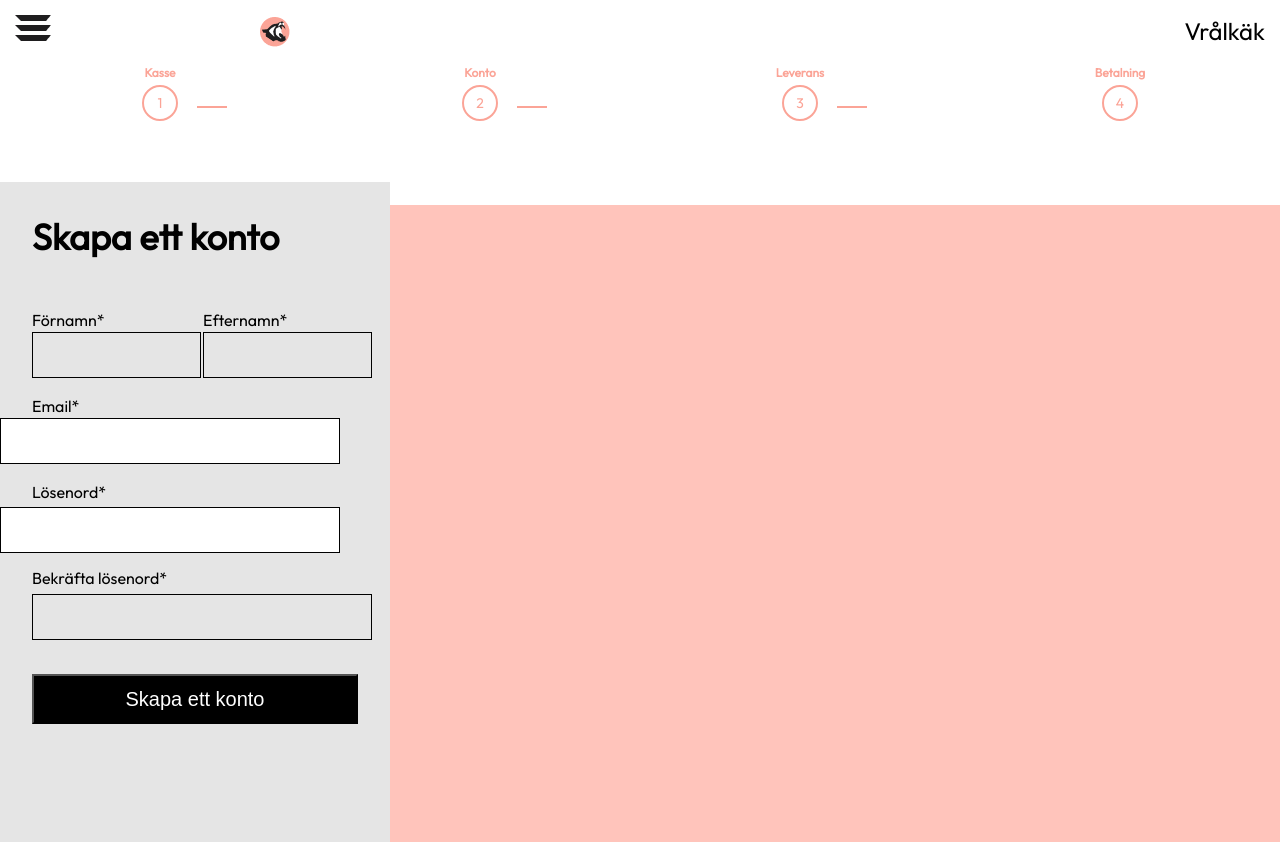
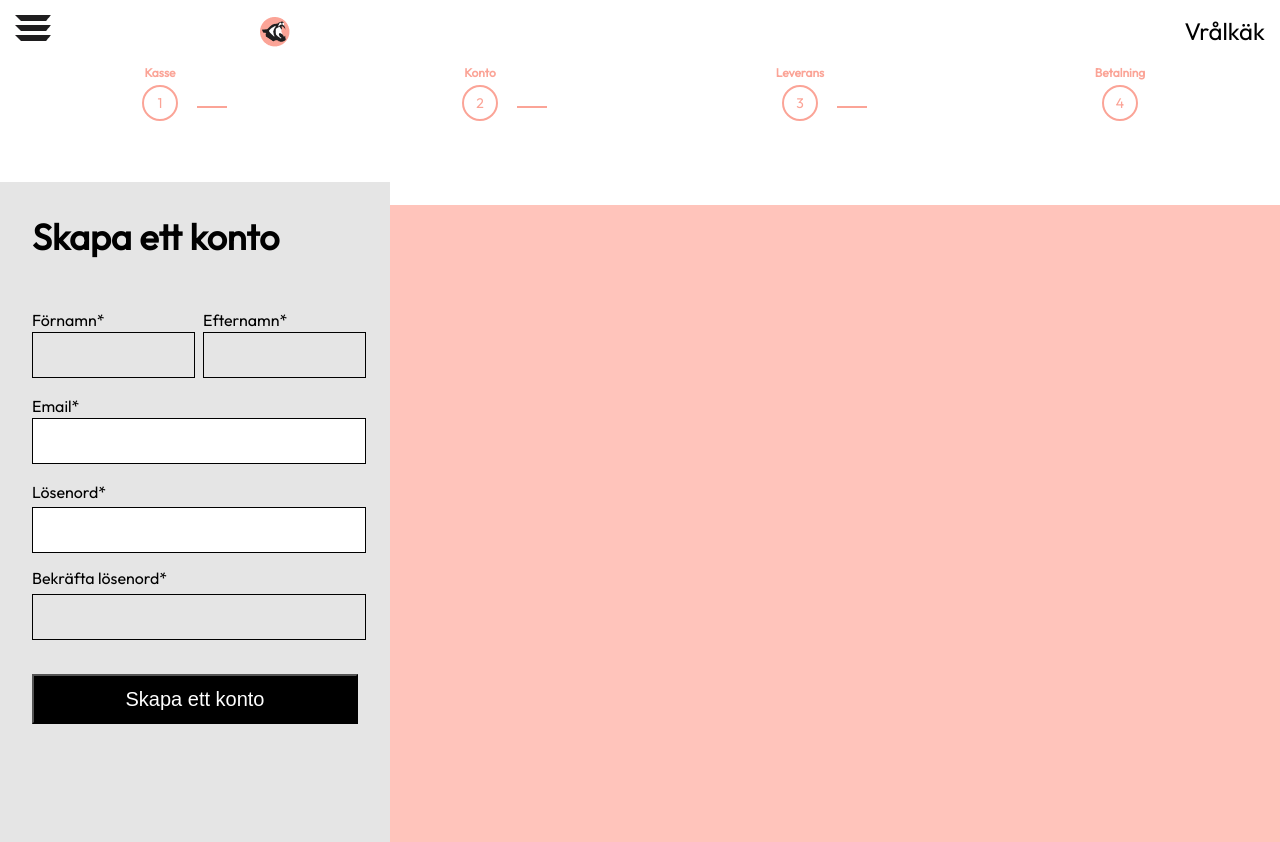
Before and after one commit to LuliyaMasfun/vralkak-app, a React (Create React App) app: page /signup in a window 1280 px wide. Built offline with nearby package versions, Linux system fonts and the light colour scheme.

Commit message:
Nu är all css fixat

```diff
--- a/Static/LoginPage/SignUpPage.js
+++ b/Static/LoginPage/SignUpPage.js
@@ -2,7 +2,7 @@
 var namn = sessionStorage.getItem("UserName");
 document.getElementById("greetingUser").innerHTML ="Välkommen in, " + namn +"!";
 
-function fullvalidation(){
+    function fullvalidation(){
     validateEmail();
     validatePassword();
     checkIfPasswordMatch();
--- a/src/components/LogIn.js
+++ b/src/components/LogIn.js
@@ -1,6 +1,7 @@
 import React from 'react'
 import './Login.css'
 import './Body.css'
+import { Link } from 'react-router-dom'
 
 export default function LogIn() {
   return (
@@ -18,7 +19,7 @@ export default function LogIn() {
         <p className="orText">eller</p>
         <div className="border2"></div>
     </div>
-    <button className="signUpSubmitButton" type="button" onclick="location.href='SignUpPage.html'">Skapa ett konto</button>
+    <Link to ="/signup" className="signUpSubmitButton">Skapa ett konto</Link>
     <p className="continueGuest"> Fortsätt som gäst </p>
 
       </div>
--- a/src/components/Login.css
+++ b/src/components/Login.css
@@ -81,6 +81,7 @@ input{
 .signUpSubmitButton{
     width: 326px;
     height: 50px;
+    border: solid 2px black;
     margin-left: 32px;
     margin-right: 32px;
     background: #e5e5e5;
@@ -90,6 +91,10 @@ input{
     font-size: 20px;
     font-weight: 500;
     border-color: black;
+    text-align: center;
+    line-height: 45px;
+    text-decoration: none;
+
 
 }
 
--- a/src/components/SignUp.css
+++ b/src/components/SignUp.css
@@ -10,11 +10,11 @@
     position: absolute;
     top: 150px;
     left: 32px;
-    width: 155px;
+    width: 149px;
     height: 42px;
     border: solid 1px black;
     background-color: #e5e5e5;
-    padding-left: 10px;
+
 }
 
 
@@ -30,11 +30,11 @@
     position: absolute;
     top: 150px;
     left: 203px;
-    width: 155px;
+    width: 149px;
     height: 42px;
     border: solid 1px black;
     background-color: #e5e5e5;
-    padding-left: 10px;
+
 
 }
 
@@ -48,11 +48,11 @@
 .emailForm{
     position: absolute;
     top: 236px;
-
-    width: 326px;
+    left: 32px;
+    width: 320px;
     height: 42px;
     border: solid 1px black;
-    padding-left: 10px;
+
 }
 
 .passwordNote{
@@ -65,11 +65,11 @@
 .passwordForm{
     position: absolute;
     top: 325px;
-
-    width: 326px;
+    left: 32px;
+    width: 320px;
     height: 42px;
     border: solid 1px black;
-    padding-left: 10px;
+
 }
 
 .confirmPasswordNote{
@@ -83,11 +83,11 @@
     position: absolute;
     top: 380px;
     margin: 32px;
-    width: 326px;
+    width: 320px;
     height: 42px;
     border: solid 1px black;
     background-color: #e5e5e5;
-    padding-left: 10px;
+
 }
 
 .signUpSubmitButton1{
--- a/src/components/SignupPage.js
+++ b/src/components/SignupPage.js
@@ -9,6 +9,7 @@ export default function SignupPage() {
     <Navbar />
     <Progressbar />
     <SignUp />
+    <script src="/LoginPage/validation.js"></script>
     </>
   )
 }
```
